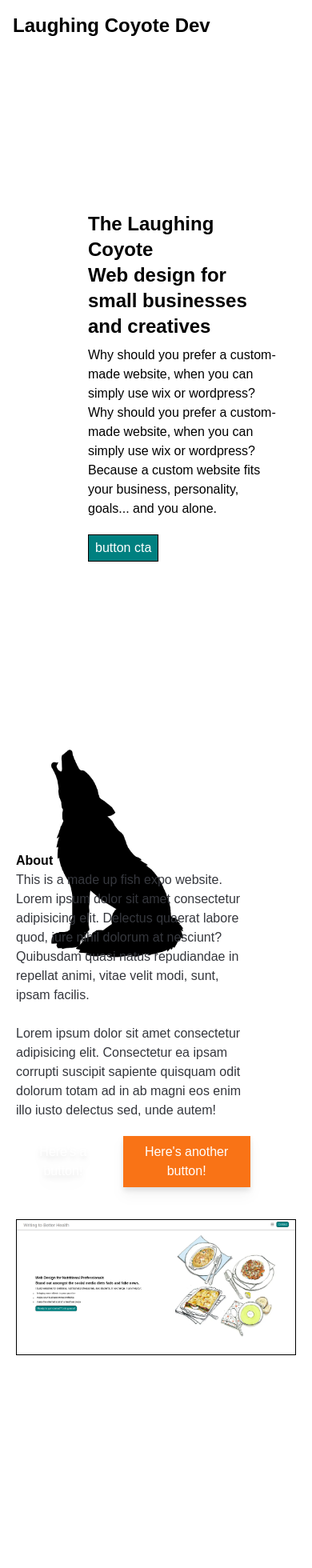
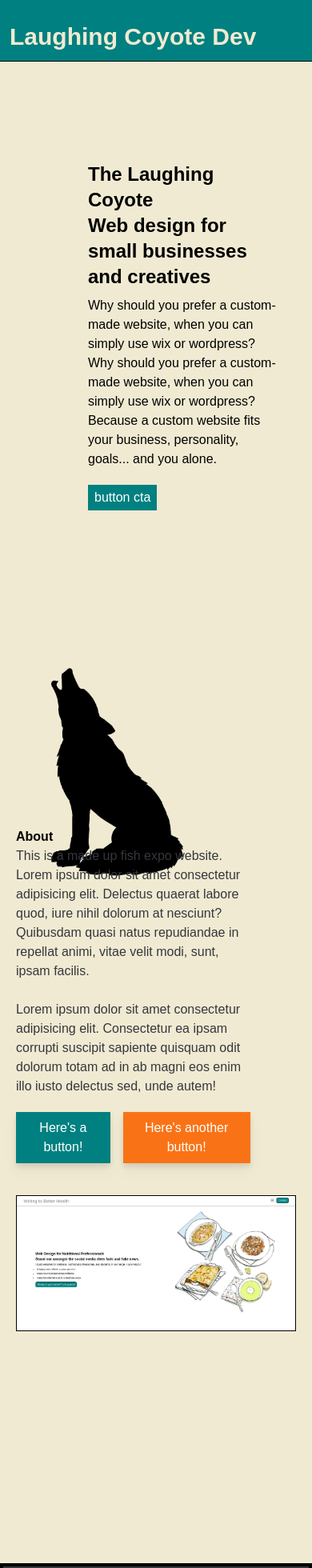
Before and after one commit to elsahv/brochure2-template-lc-copy, a React (Vite) app: page / in a window 390 px wide. Shown: the top 1960 px of the page at 80% size. Built offline with nearby package versions, Linux system fonts and the light colour scheme.

Commit message:
css changes

```diff
--- a/src/components/About.tsx
+++ b/src/components/About.tsx
@@ -3,14 +3,12 @@ import { motion } from "framer-motion";
 
 const About = () => {
   return (
-    <motion.section
-      initial={{ opacity: 0 }}
-      whileInView={{ opacity: 1 }}
-      transition={{ duration: 2.5 }}
-      className="2xl:h-screen h-[100%] pt-[50px] pb-[250px]"
+    <section
+
+      className="2xl:h-screen h-[100%] pt-[50px] pb-[250px] bg-parchment"
       id="about"
     >
-      <div className="flex 2xl:flex-row flex-col justify-center text-onyx">
+      <div className="py-5 flex 2xl:flex-row flex-col justify-center text-onyx">
         <motion.div
           initial={{
             x: -200,
@@ -39,7 +37,7 @@ const About = () => {
             in ab magni eos enim illo iusto delectus sed, unde autem!
           </p>
           <div className="flex gap-4">
-            <button className="bg-teal-700 text-white p-2 my-5 drop-shadow-lg">
+            <button className="bg-teal-700 text-white bg-teal p-2 my-5 drop-shadow-lg">
               <a href="">Here's a button!</a>
             </button>
             <button className="bg-orange-500 text-white p-2 my-5 drop-shadow-lg">
@@ -66,7 +64,7 @@ const About = () => {
           />
         </div>
       </div>
-    </motion.section>
+    </section>
   );
 };
 
--- a/src/components/Clients/index.tsx
+++ b/src/components/Clients/index.tsx
@@ -3,16 +3,19 @@ import { motion } from "framer-motion";
 
 const Gallery = () => {
   return (
-    <motion.section
-      initial={{ opacity: 0 }}
-      whileInView={{ opacity: 1 }}
-      transition={{ duration: 2.5 }}
+    <section
       id="fish-gallery"
-      className=""
+      className="bg-onyx border-4 border-black"
     >
       {/* //* RECENT CLIENTS*/}
 
-      <h2 className="text-onyx flex justify-end text-2xl font-bold pr-[200px]">
+<motion.div
+   initial={{ opacity: 0 }}
+   whileInView={{ opacity: 1 }}
+   transition={{ duration: 2.5 }}
+
+>
+      <h2 className="text-parchment drop-shadow-lg pt-[50px] flex justify-end text-2xl font-bold pr-[200px]">
         Most Recent Clients
       </h2>
       <div className="flex justify-center">
@@ -25,11 +28,11 @@ const Gallery = () => {
               <a href={item.url}>
               {/* <div className="underline pl-5 pt-2 text-seasalt">tags</div> */}
               <img
-                className="w-[100%] h-[370px] border-t-2 border-b-2 border-black"
+                className=" rounded-t-lg w-[100%] h-[370px] border-t-2 border-b-2 border-black"
                 src={item.image}
                 alt=""
               />
-              <div className="p-2">
+              <div className="p-2 bg-parchment rounded-b-lg">
                 <h2 className="text-lavender font-bold">{item.title}</h2>
                 <h2 className="text-lavender pb-2">{item.paragraph}</h2>
               </div>
@@ -38,8 +41,9 @@ const Gallery = () => {
           ))}
         </div>
       </div>
+      </motion.div>
       {/* //todo: ADD DESIGNS*/}
-    </motion.section>
+    </section>
   );
 };
 
--- a/src/components/ContactInfo.tsx
+++ b/src/components/ContactInfo.tsx
@@ -3,12 +3,10 @@ import { motion } from "framer-motion";
 
 const ContactInfo = () => {
   return (
-    <motion.section
-      initial={{ opacity: 0 }}
-      whileInView={{ opacity: 1 }}
-      transition={{ duration: 2.5 }}
+    <section
+
       className=" h-screen flex 2xl:flex-row flex-col justify-center
-      items-center"
+      items-center bg-parchment"
     >
       <motion.div
         initial={{
@@ -50,7 +48,7 @@ const ContactInfo = () => {
           className="md:w-3/4 w-full"
         />
       </motion.div>
-    </motion.section>
+    </section>
   );
 };
 
--- a/src/components/Designs/index.tsx
+++ b/src/components/Designs/index.tsx
@@ -9,7 +9,7 @@ const Designs = () => {
       whileInView={{ opacity: 1 }}
       transition={{ duration: 2.5 }}
       id="fish-gallery"
-      className=" dropshadow-lg py-[50px] pt-[180px]"
+      className=" dropshadow-lg py-[100px] bg-parchment border-6 border-onyx"
     >
       {/* //* RECENT CLIENTS*/}
 
@@ -17,12 +17,12 @@ const Designs = () => {
         Endless Designs
       </h2>
       <div className="flex justify-center">
-        <div className="px-[50px] grid gap-x-2 gap-y-3 2xl:grid-cols-3 md:grid-cols-2 sm:grid-cols-1 py-5 my-5">
+        <div className="bg-orange-400 border-black border-y-2 mx-1 grid gap-1 2xl:grid-cols-3 md:grid-cols-2 sm:grid-cols-1 my-5">
           {content.map((item, index) => (
-            <div className="border-2 border-onyx rounded-lg" key={index}>
+            <div className="border-4 border-onyx" key={index}>
               <a href={item.url}>
               <img
-                className="rounded-lg h-[100%]"
+                className="h-[100%] border-1 border-black"
                 src={item.image}
                 alt=""
               />
--- a/src/components/Footer.tsx
+++ b/src/components/Footer.tsx
@@ -3,7 +3,7 @@ const today = new Date();
 
 const Footer = () => {
   return (
-    <footer className="md:text-2xl text-md text-onyx flex justify-center items-center py-5 border border-t-onyx">
+    <footer className="md:text-2xl text-md text-parchment bg-onyx flex justify-center items-center py-5 border border-t-onyx">
       <FaLinkedin className="" />
       <FaYelp className="" />
       <p className="pl-2 ml-5">Laughing Coyote Dev &copy; {today.getFullYear()}</p>
--- a/src/components/Header.tsx
+++ b/src/components/Header.tsx
@@ -2,20 +2,20 @@
 
 const Header = () => {
   return (
-    <header className="bg-white fixed top-0 w-full z-50 mb-5">
-      <nav className="flex justify-between p-4 w-full text-2xl">
-        <a href="/" className="font-bold">
+    <header className="bg-teal border-b border-black fixed top-0 w-full z-50 pt-3 ">
+      <nav className="flex justify-between py-4 pb-3 px-3 w-full text-2xl">
+        <a href="/" className="font-bold text-parchment dropshadow-2xl text-3xl">
           Laughing Coyote Dev
         </a>
-        <div className="flex">
-          <a href="/#about" className="px-3 md:block hidden">
+        <div className="flex pt-1">
+          <a href="/#about" className="px-3 md:block hidden hover:text-orange-300">
             about
           </a>
-          <a href="/#fish-" className="px-3 md:block hidden">
+          <a href="/#fish-" className="px-3 md:block hidden hover:text-orange-300">
             Services
           </a>
         </div>
-        <button className="py-2 px-5 text-white bg-black md:block hidden">
+        <button className="mb-2 py-1 px-3 text-white dropshadow-2xl bg-orange-500 md:block hidden border border-teal hover:border-parchment">
           <a href="/#contact">Contact</a>
         </button>
         {/* <Hamburger /> */}
--- a/src/components/Hero.tsx
+++ b/src/components/Hero.tsx
@@ -8,7 +8,7 @@ const Hero = () => {
       transition={{ delay: 0.1, duration: 0.5 }}
       whileInView="show"
     >
-      <div id="hero" className="pt-[120px]">
+      <div id="hero" className="pt-[120px] bg-parchment">
         <div className="grid md:grid-cols-2 grid-cols-1 h-screen">
           <section className="h-1/2 px-5 flex items-center">
             <div className="ml-5 px-5 pt-[250px] pl-[70px]">
@@ -25,7 +25,7 @@ const Hero = () => {
                 custom website fits your business, personality, goals... and you
                 alone.
               </p>
-              <button className="border border-black bg-teal px-2 py-1 text-white dropshadow-md">
+              <button className="dropshadow-lg bg-teal px-2 py-1 text-white dropshadow-md">
                 button cta
               </button>
             </div>
--- a/src/index.css
+++ b/src/index.css
@@ -49,6 +49,6 @@ html {
 
 
   section {
-    margin-top: 25px;
-    margin-bottom: 25px;
+   /* padding-top: 25px;
+   padding-bottom: 25px;  */
   }
```
